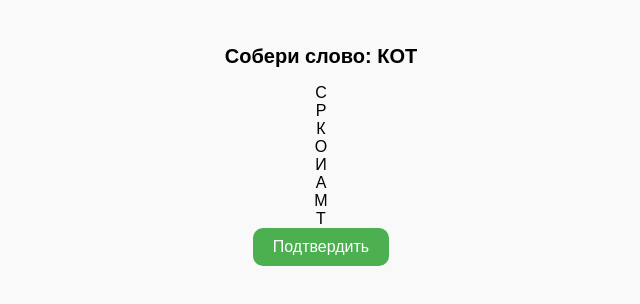
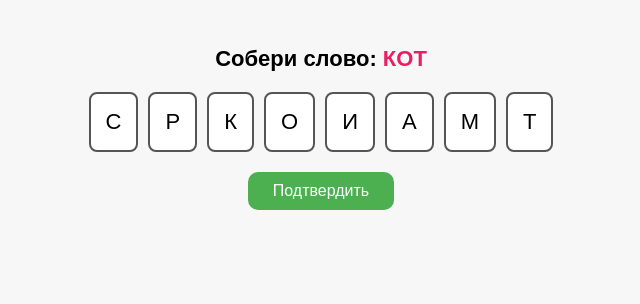
Before and after one commit to Zpon228TG/clearing-folders, a plain HTML site: page index.html in a window 1280 px wide. Shown: the whole page, without its empty margins (319-959 px from the left). Drawn offline with Linux system fonts and the light colour scheme.

Commit message:
Update style.css

```diff
--- a/style.css
+++ b/style.css
@@ -1,55 +1,69 @@
 body {
-  background: #f9f9f9;
-  font-family: Arial, sans-serif;
+  font-family: sans-serif;
   text-align: center;
   padding: 20px;
+  background: #f7f7f7;
 }
 
 h2 {
-  font-size: 20px;
+  font-size: 22px;
 }
 
-.highlight {
+.target {
   color: #e91e63;
+  font-weight: bold;
 }
 
-.grid {
-  display: grid;
-  grid-template-columns: repeat(3, 1fr);
-  gap: 15px;
-  justify-items: center;
+.letters {
+  display: flex;
+  flex-wrap: wrap;
+  justify-content: center;
   margin: 20px 0;
+  gap: 10px;
 }
 
-.img {
-  width: 100px;
-  height: 100px;
-  border: 3px solid #ccc;
-  border-radius: 10px;
+.letter {
+  background: #fff;
+  border: 2px solid #555;
+  border-radius: 8px;
+  padding: 15px;
+  font-size: 22px;
   cursor: pointer;
   transition: 0.2s ease;
+  user-select: none;
 }
 
-.img:hover {
-  transform: scale(1.05);
+.letter:hover {
+  background: #ddd;
 }
 
-.selected {
-  border-color: #4caf50;
-  box-shadow: 0 0 10px #4caf50;
+.used {
+  background: #cfcfcf;
+  cursor: default;
+  color: #888;
+}
+
+.user-word {
+  font-size: 24px;
+  margin: 15px 0;
+  font-weight: bold;
 }
 
 button {
-  padding: 10px 20px;
+  padding: 10px 25px;
   background: #4caf50;
   color: white;
+  font-size: 16px;
   border: none;
   border-radius: 10px;
   cursor: pointer;
-  font-size: 16px;
-  transition: 0.2s ease;
 }
 
 button:hover {
   background: #388e3c;
 }
+
+.error {
+  margin-top: 15px;
+  color: red;
+}
```
